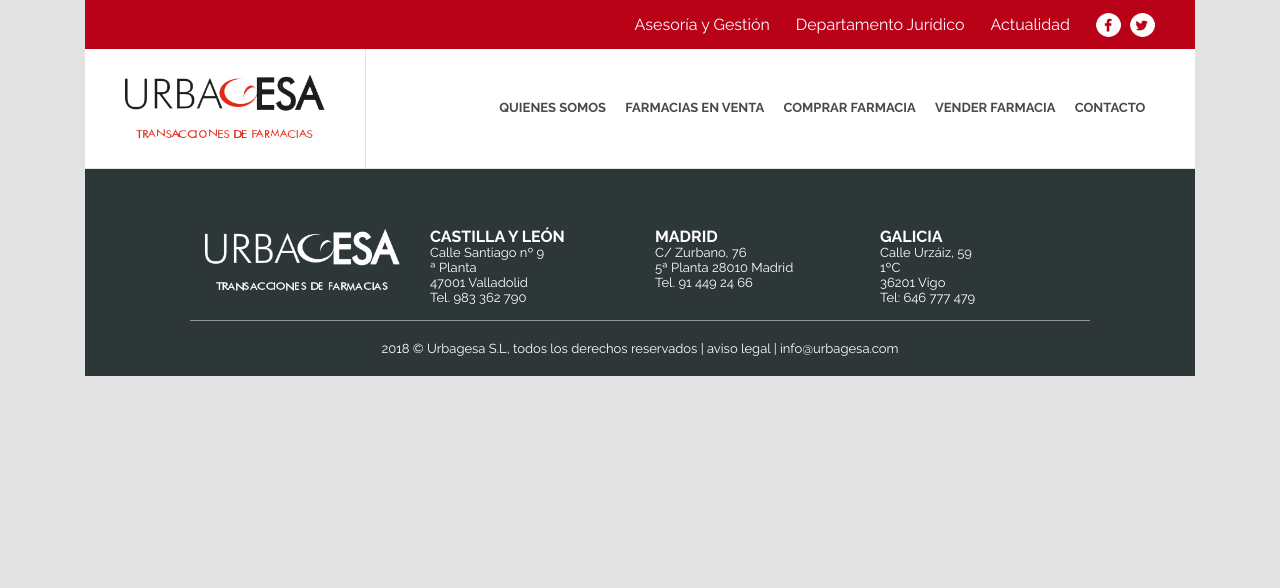
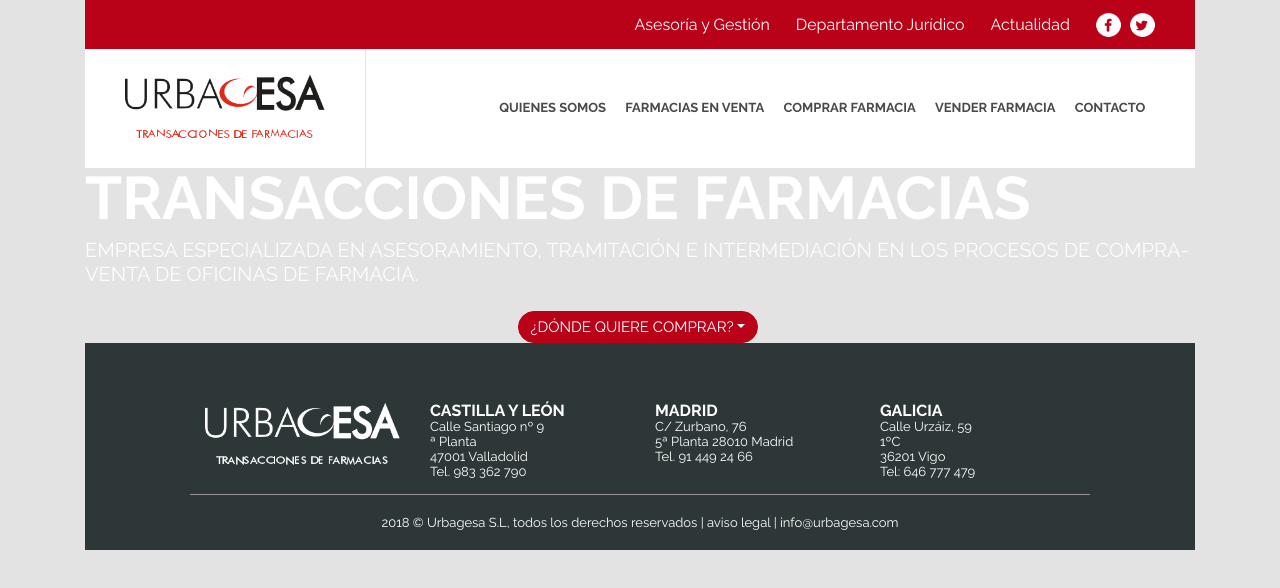
Before and after one commit to emiliano0662/Urbagesa, a website: page dist/index.html in a window 1280 px wide. Drawn offline with nearby package versions, Linux system fonts and the light colour scheme.

Commit message:
cambios generales

```diff
--- a/src/scss/custom/_home.scss
+++ b/src/scss/custom/_home.scss
@@ -1,4 +1,36 @@
 .home-banner {
 
+    h1 {
+        margin: 0px 0px 10px 0px;
+        text-transform: uppercase;
+        line-height: 60px;
+        font-weight: 900;
+        font-size: 60px;
+        color: #FFFFFF;
+    }
 
+    p {
+        margin: 0px 0px 25px 0px;
+        text-transform: uppercase;
+        line-height: 24px;
+        font-size: 20px;
+        color: #FFFFFF;
+        opacity: 0.9;
+    }
+
+    .d-flex {
+        justify-content: center;
+
+        .btn {
+            text-transform: uppercase;
+            line-height: 18px;
+            font-size: 15px;
+            color: #FFF;
+            border-color: #B90118;
+            background-color: #B90118;
+            -webkit-border-radius: 17px;
+            -moz-border-radius: 17px;
+            border-radius: 17px;
+        }
+    }
 }
```
Also changed, not shown: dist/assets/css/bundle.min.css, dist/index.html.
